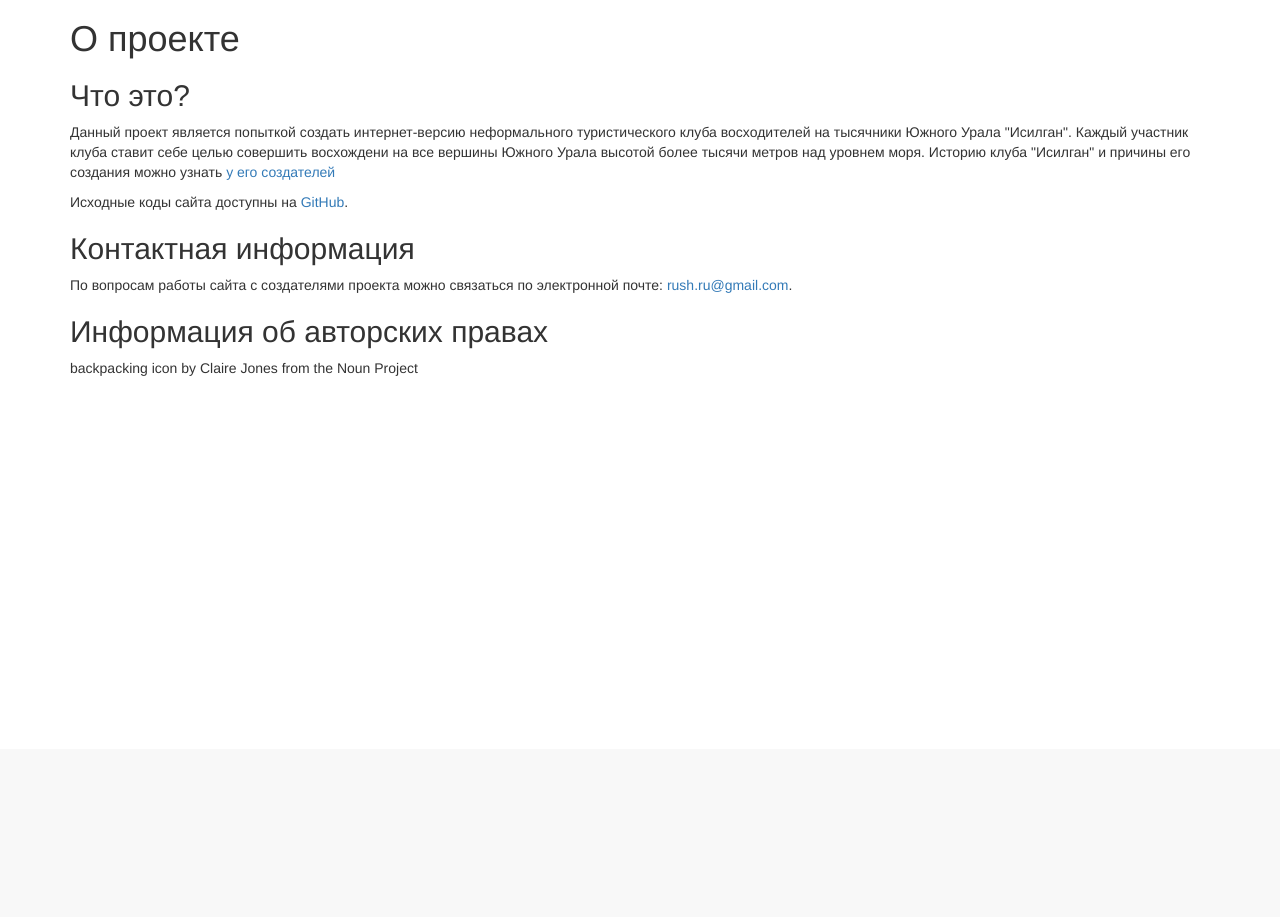
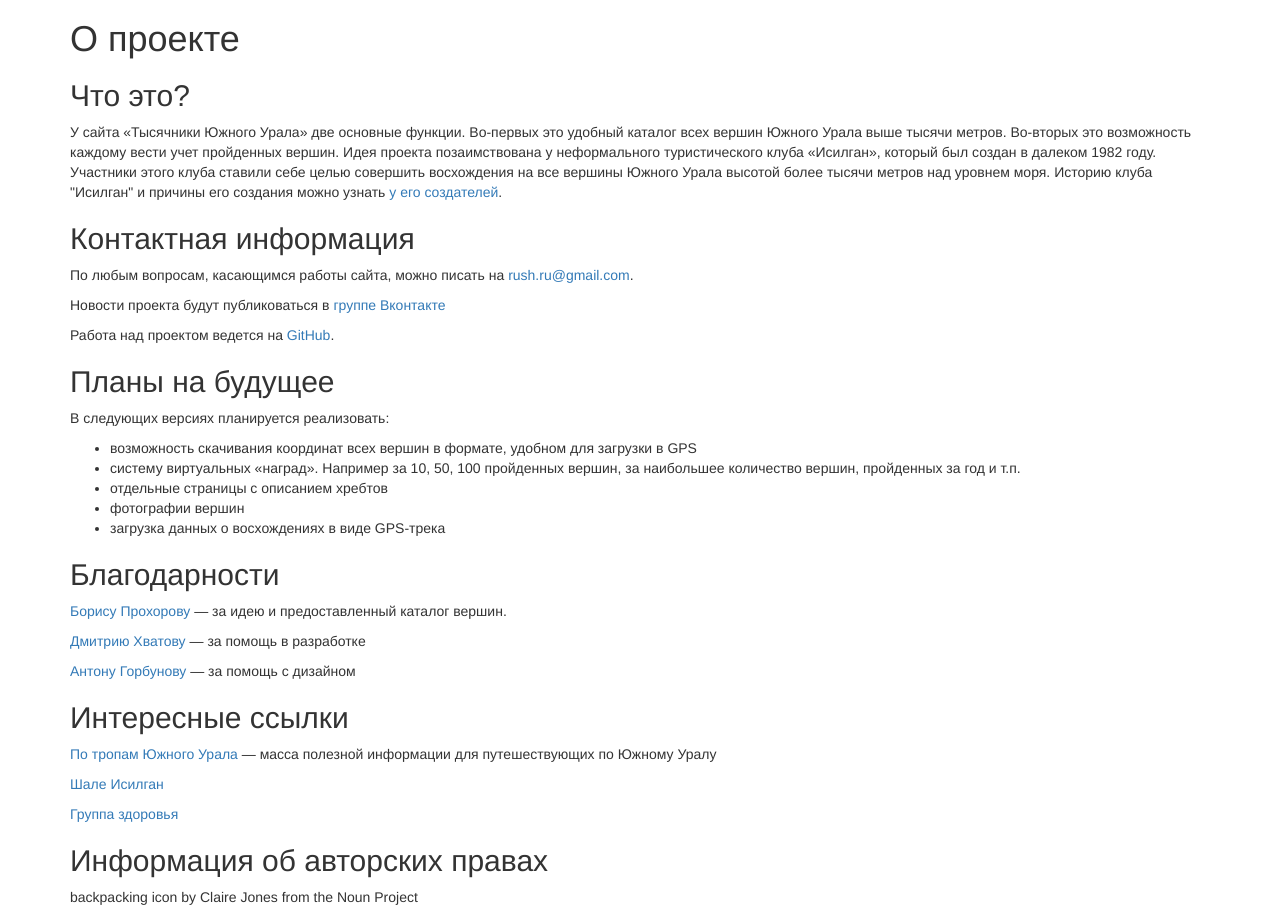
Before and after one commit to binrush/thousands, a Flask app: page /about in a window 1280 px wide. Shown: the part 51-968 px from the top of the page. Before the commit the page ends 427 px from the top, so only its background shows below. Run offline with Flask 2, Linux system fonts and the light colour scheme; some libraries are stand-ins or nearby versions.

Commit message:
Improved about page

```diff
--- a/thousands/templates/about.html
+++ b/thousands/templates/about.html
@@ -6,13 +6,42 @@
 <h1>О проекте</h1>
 
 <h2>Что это?</h2>
-<p>Данный проект является попыткой создать интернет-версию неформального туристического клуба восходителей на тысячники Южного Урала "Исилган". Каждый участник клуба ставит себе целью совершить восхождени на все вершины Южного Урала высотой более тысячи метров над уровнем моря. Историю клуба "Исилган" и причины его создания можно узнать <a href="http://www.isilgan.ru/2013/06/blog-post_5161.html">у его создателей</a></p>
 
-<p>Исходные коды сайта доступны на <a href="https://github.com/binrush/thousands">GitHub</a>.</p>
+<p>
+У сайта &laquo;Тысячники Южного Урала&raquo; две основные функции.
+Во-первых это удобный каталог всех вершин Южного Урала выше тысячи метров.
+Во-вторых это возможность каждому вести учет пройденных вершин.
+Идея проекта позаимствована у неформального туристического клуба &laquo;Исилган&raquo;, который был создан в далеком 1982 году.
+Участники этого клуба ставили себе целью совершить восхождения на все вершины Южного Урала высотой более тысячи метров над уровнем моря.
+Историю клуба "Исилган" и причины его создания можно узнать <a href="http://www.isilgan.ru/2013/06/blog-post_5161.html">у его создателей</a>.</p>
 
 <h2>Контактная информация</h2>
-<p>По вопросам работы сайта с создателями проекта можно связаться по электронной почте: <a href="mailto:rush.ru@gmail.com">rush.ru@gmail.com</a>.</p>
 
+<p>По любым вопросам, касающимся работы сайта, можно писать на <a href="mailto:rush.ru@gmail.com">rush.ru@gmail.com</a>.</p>
+
+<p>Новости проекта будут публиковаться в <a href="http://vk.com/southural_1000">группе Вконтакте</a></p>
+
+<p>Работа над проектом ведется на <a href="https://github.com/binrush/thousands">GitHub</a>.</p>
+
+<h2>Планы на будущее</h2>
+<p>В следующих версиях планируется реализовать:</p>
+<ul>
+    <li>возможность скачивания координат всех вершин в формате, удобном для загрузки в GPS</li>
+    <li>систему виртуальных &laquo;наград&raquo;. Например за 10, 50, 100 пройденных вершин, за наибольшее количество вершин, пройденных за год и т.п.</li>
+    <li>отдельные страницы с описанием хребтов</li>
+    <li>фотографии вершин</li>
+    <li>загрузка данных о восхождениях в виде GPS-трека</li>
+</ul>
+
+<h2>Благодарности</h2>
+<p><a href="http://vk.com/id13527586">Борису Прохорову</a> &mdash; за идею и предоставленный каталог вершин.</p>
+<p><a href="https://github.com/kagel/">Дмитрию Хватову</a> &mdash; за помощь в разработке</p>
+<p><a href="http://vk.com/dexterity">Антону Горбунову</a> &mdash; за помощь с дизайном</p>
+
+<h2>Интересные ссылки</h2>
+<p><a href="http://www.southural.ru/">По тропам Южного Урала</a> &mdash; масса полезной информации для путешествующих по Южному Уралу</p>
+<p><a href="http://vk.com/public85298612">Шале Исилган</a></p>
+<p><a href="http://vk.com/gruppazdoroviyaclub">Группа здоровья</a></p>
 <h2>Информация об авторских правах</h2>
 <p>backpacking icon by Claire Jones from the Noun Project</a>
 {% endblock %}
```
